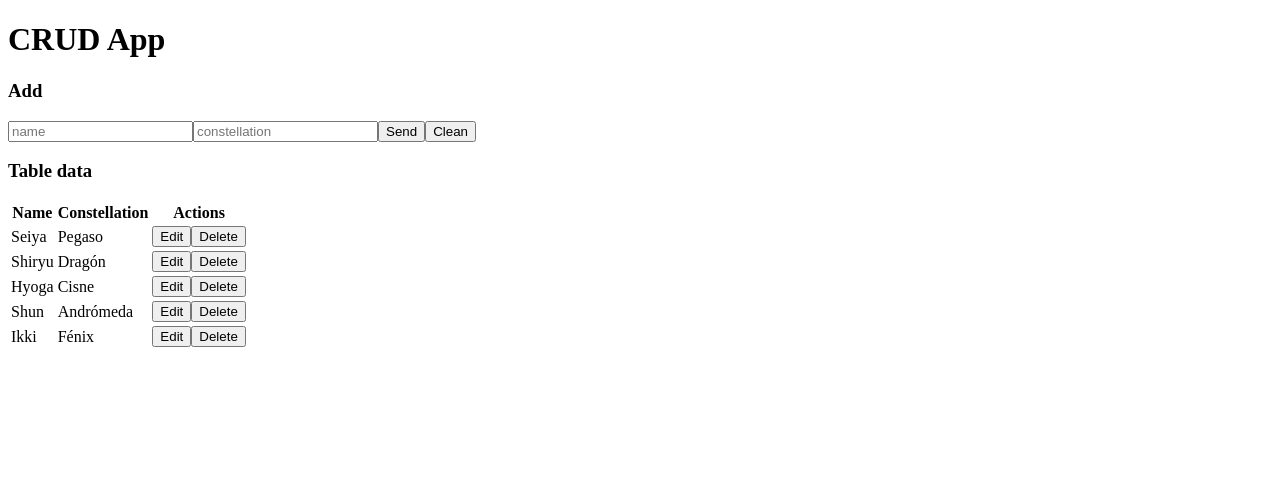
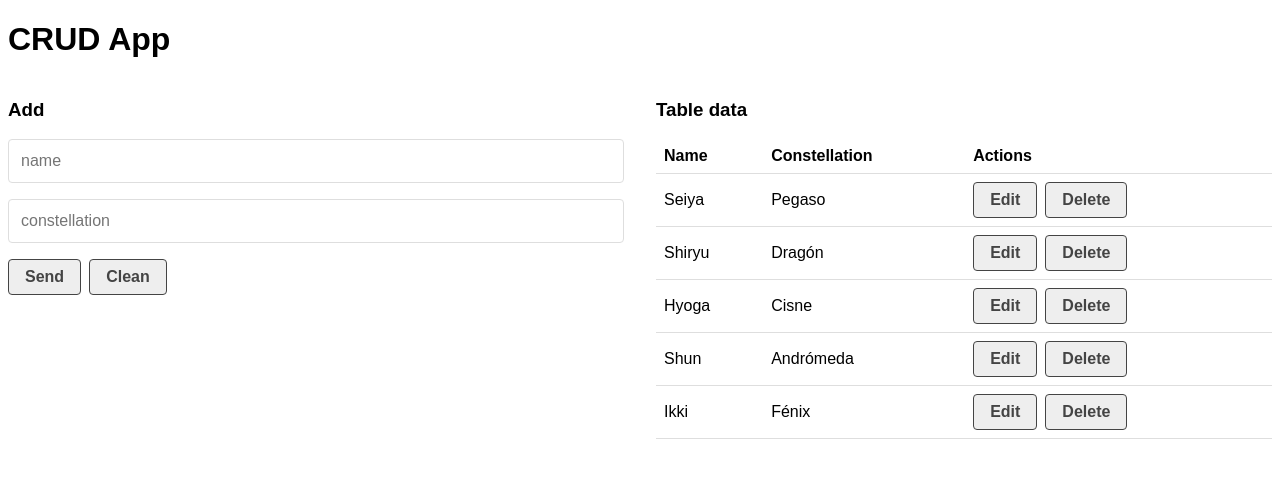
Before and after one commit to jkevxx/react-exercises, a React (Vite) app: page / in a window 1280 px wide. Shown: the top 478 px of the page. Built offline with nearby package versions, Linux system fonts and the light colour scheme.

Commit message:
verification message delete and styles completed

```diff
--- a/src/components/CRUDApp/CrudApp.jsx
+++ b/src/components/CRUDApp/CrudApp.jsx
@@ -1,6 +1,7 @@
 import React, { useState } from "react";
 import CrudForm from "./CrudForm";
 import CrudTable from "./CrudTable";
+import "./crudApp.css";
 
 const initialDB = [
   {
@@ -46,13 +47,20 @@
     setDb(newData);
   };
   const deleteData = (id) => {
+    let isDelete = window.confirm(`Are you sure to delete this ${id}?`);
+
+    if (isDelete) {
       let newData = db.filter((element) => element.id !== id);
       setDb(newData);
+    } else {
+      return;
+    }
   };
 
   return (
     <>
       <h1>CRUD App</h1>
+      <article className="grid-1-2">
         <CrudForm
           createData={createData}
           updateData={updateData}
@@ -64,6 +72,7 @@
           setDataToEdit={setDataToEdit}
           deleteData={deleteData}
         />
+      </article>
     </>
   );
 };
--- /dev/null
+++ b/src/components/CRUDApp/crudApp.css
@@ -0,0 +1,73 @@
+html {
+  box-sizing: border-box;
+  font-size: 16px;
+  font-family: sans-serif;
+}
+
+*,
+*::after,
+*::before {
+  box-sizing: inherit;
+}
+
+input[type="text"] {
+  border: thin solid #dedede;
+  border-radius: 0.25rem;
+  padding: 0.75rem;
+  margin-bottom: 1rem;
+  outline: none;
+  display: block;
+  width: 100%;
+  font-size: 1rem;
+  line-height: 1;
+  background-color: transparent;
+}
+
+button,
+input[type="submit"],
+input[type="reset"] {
+  border: thin solid #444;
+  border-radius: 0.25rem;
+  padding: 0.5rem 1rem;
+  margin: 0 0.5rem 0 0;
+  display: inline-block;
+  background-color: #eee;
+  color: #444;
+  font-weight: bold;
+  font-size: 1rem;
+  text-transform: none;
+  text-decoration: none;
+  text-align: center;
+  vertical-align: middle;
+  cursor: pointer;
+}
+
+form {
+  margin-bottom: 1rem;
+}
+
+hr {
+  margin: 2rem auto;
+}
+
+table {
+  border-spacing: 0;
+  border-collapse: collapse;
+  width: 100%;
+}
+
+th,
+td {
+  text-align: left;
+  padding: 0.5rem;
+  border-bottom: thin solid #dedede;
+}
+
+@media screen and (min-width: 1024px) {
+  .grid-1-2 {
+    display: grid;
+    grid-template-columns: 1fr 1fr;
+    align-items: start;
+    gap: 2rem;
+  }
+}
```
Lines whose indentation alone changed are shown as unchanged.
